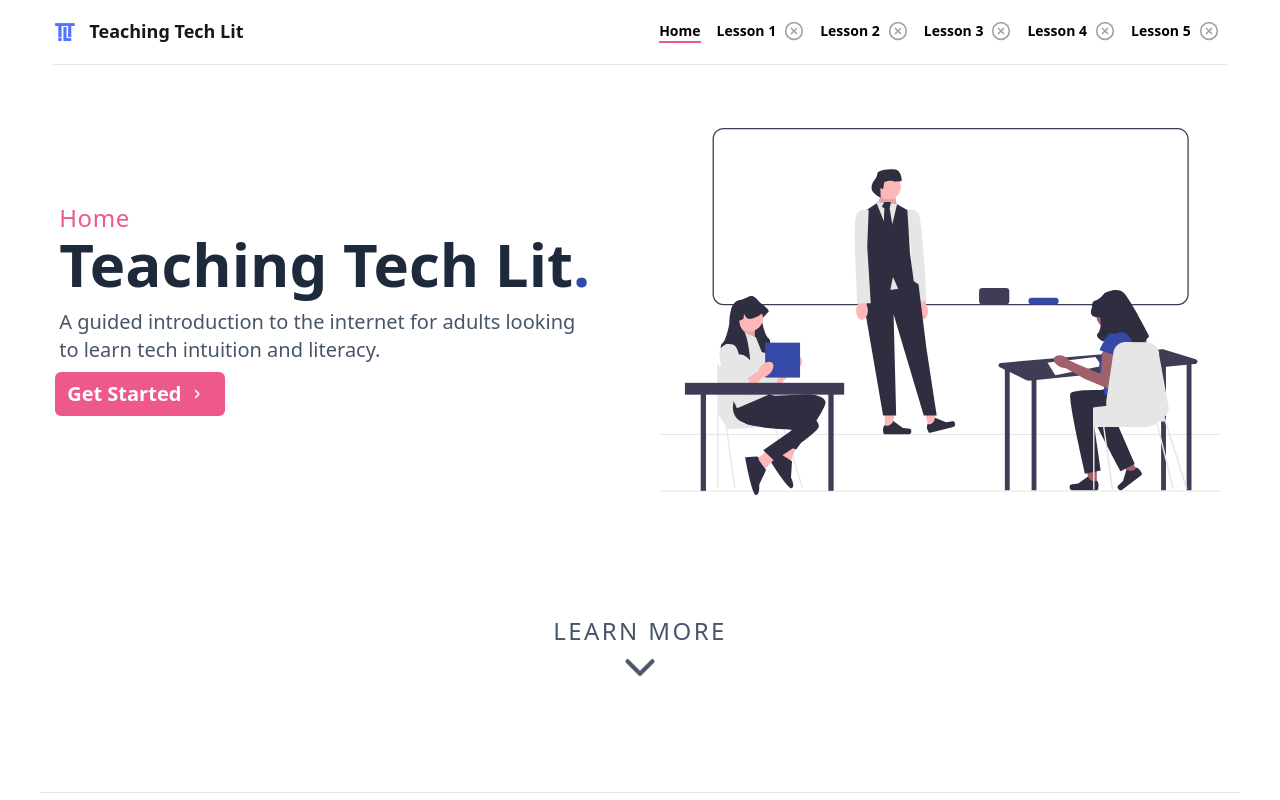
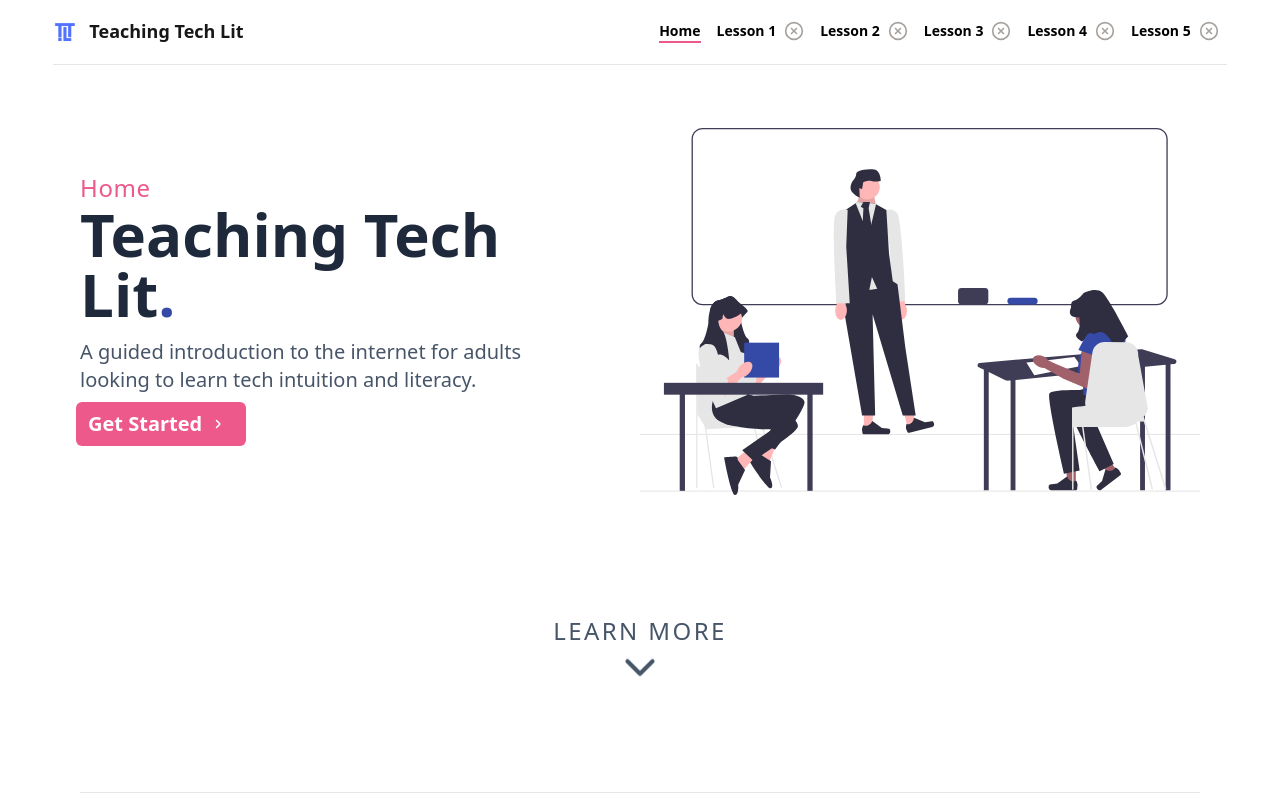
Before and after one commit to j-cleme/capstone_teaching-tech-lit, a SvelteKit app: page / in a window 1280 px wide. Shown: the top 800 px of the page. Built offline with nearby package versions, Linux system fonts and the light colour scheme.

Commit message:
Update app.css

```diff
--- a/src/app.css
+++ b/src/app.css
@@ -20,7 +20,7 @@
   } */
 
   main {
-    @apply flex flex-col justify-items-center justify-center items-center px-10
+    @apply flex flex-col justify-items-center justify-center items-center px-20
   }
 
 }
```
